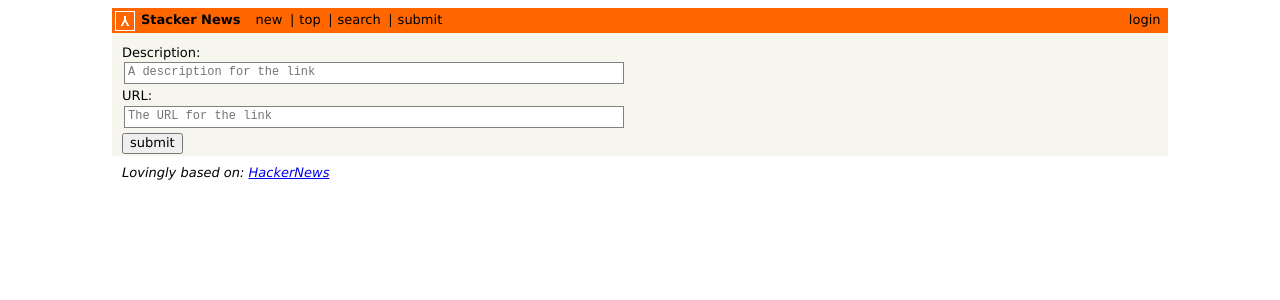
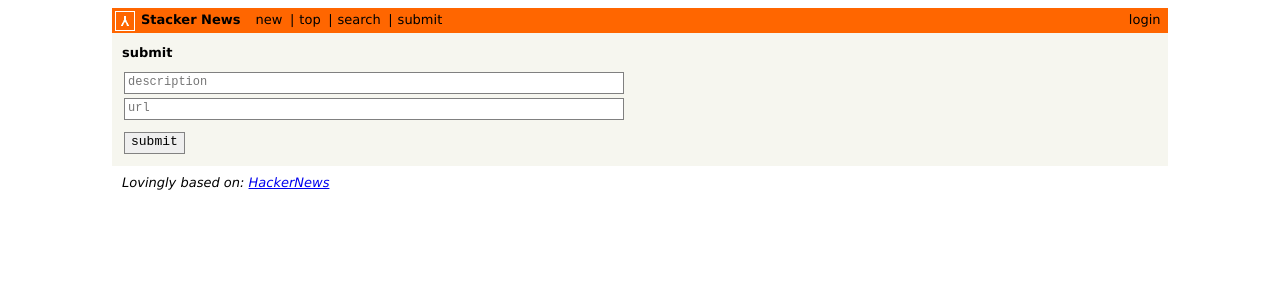
Before and after one commit to leeandher/Stacker-News, a React (Create React App) app: page /create in a window 1280 px wide. Shown: the top 300 px of the page. Built offline with nearby package versions, Linux system fonts and the light colour scheme; what apollo-link-ws would draw is missing.

Commit message:
:lipstick: Finish styling
The site is all styled up!

```diff
--- a/src/components/CreateLink.js
+++ b/src/components/CreateLink.js
@@ -51,34 +51,39 @@ class CreateLink extends Component {
     const { description, url } = this.state;
     return (
       <>
+        <h4 className="mv3">submit</h4>
         <div className="flex flex-column mt3">
-          <label htmlFor="description">Description:</label>
           <input
             type="text"
             name="description"
-            className="mb2"
             value={description}
             onChange={e => this.setState({ description: e.target.value })}
-            placeholder="A description for the link"
+            placeholder="description"
+            autoComplete="off"
           />
-          <label htmlFor="url">URL:</label>
           <input
             type="text"
             name="url"
-            className="mb2"
             value={url}
             onChange={e => this.setState({ url: e.target.value })}
-            placeholder="The URL for the link"
+            placeholder="url"
+            autoComplete="off"
           />
         </div>
+        <div className="flex mt3">
           <Mutation
             mutation={POST_MUTATION}
             variables={{ description, url }}
             onCompleted={() => this.props.history.push("/new/1")}
             update={this._handleUpdate}
           >
-          {postMutation => <button onClick={postMutation}>submit</button>}
+            {postMutation => (
+              <button className="pointer button" onClick={postMutation}>
+                submit
+              </button>
+            )}
           </Mutation>
+        </div>
       </>
     );
   }
--- a/src/components/LinkList.js
+++ b/src/components/LinkList.js
@@ -242,7 +242,7 @@ class LinkList extends Component {
                 />
               ))}
               {isNewPage && (
-                <div className="flex ml4 mv3 gray">
+                <div className="flex ml4 mv3 gray pagination">
                   <div className="pointer mr2" onClick={this._previousPage}>
                     previous
                   </div>
--- a/src/styles/index.css
+++ b/src/styles/index.css
@@ -74,6 +74,7 @@ input {
 .url {
   font-size: 1rem;
 }
+
 .indicator {
   font-family: monospace;
   font-size: 1.4rem;
@@ -81,6 +82,12 @@ input {
 }
 .indicator span {
   margin: 20px;
+}
+.pagination {
+  text-align: center;
+}
+.pointer {
+  margin: 0 30px 10px 2px;
 }
 
 div,
```
Lines whose indentation alone changed are shown as unchanged.
